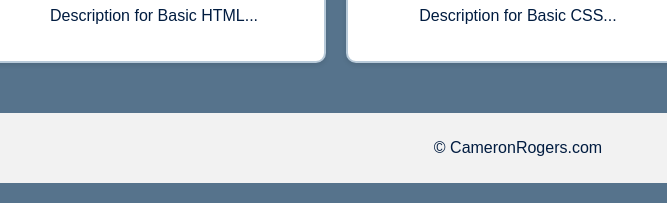
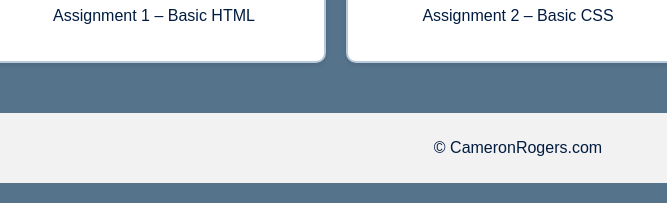
Before and after one commit to RogersCameron/RogersCameron.github.io, a plain HTML site: page index.html in a window 1280 px wide. Shown: the part 408-611 px from the top of the page, 122-789 px from the left. Drawn offline with Linux system fonts and the light colour scheme.

Commit message:
final sub

```diff
--- a/index.html
+++ b/index.html
@@ -16,12 +16,12 @@
             <div class="assignment-container">
                 <a href="https://rogerscameron.github.io/assignments/assignment1/index.html">Basic html</a>
                 <img src="images/A1.png">
-                <p>Description for Basic HTML...</p>
+                <p>Assignment 1 – Basic HTML</p>
             </div>
             <div class="assignment-container">
                 <a href="https://rogerscameron.github.io/assignments/assigment2/index.html">Basic css</a>
                 <img src="images/A2.png">
-                <p>Description for Basic CSS...</p>
+                <p>Assignment 2 – Basic CSS</p>
             </div>
             <div class="assignment-container">
                 <a href="https://rogerscameron.github.io/assignments/assignment3/index.html">Page layout</a>
```
